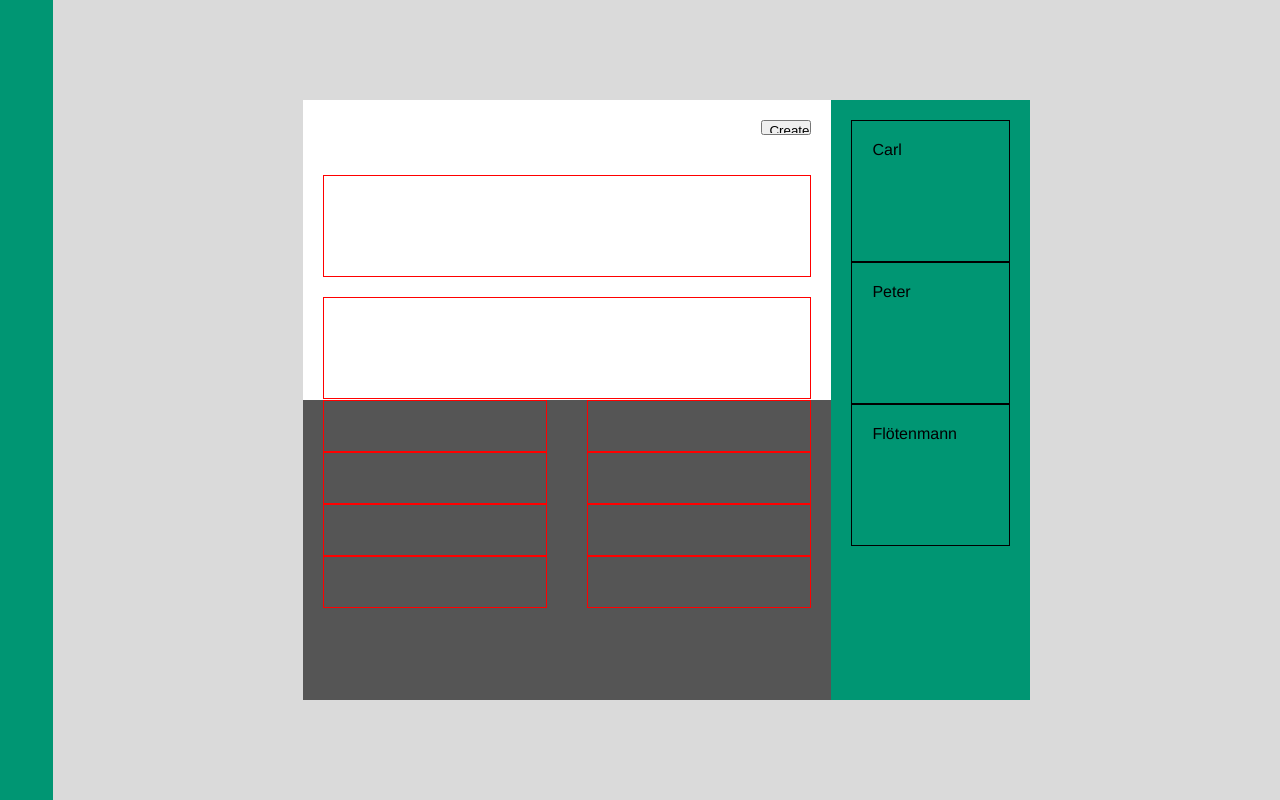
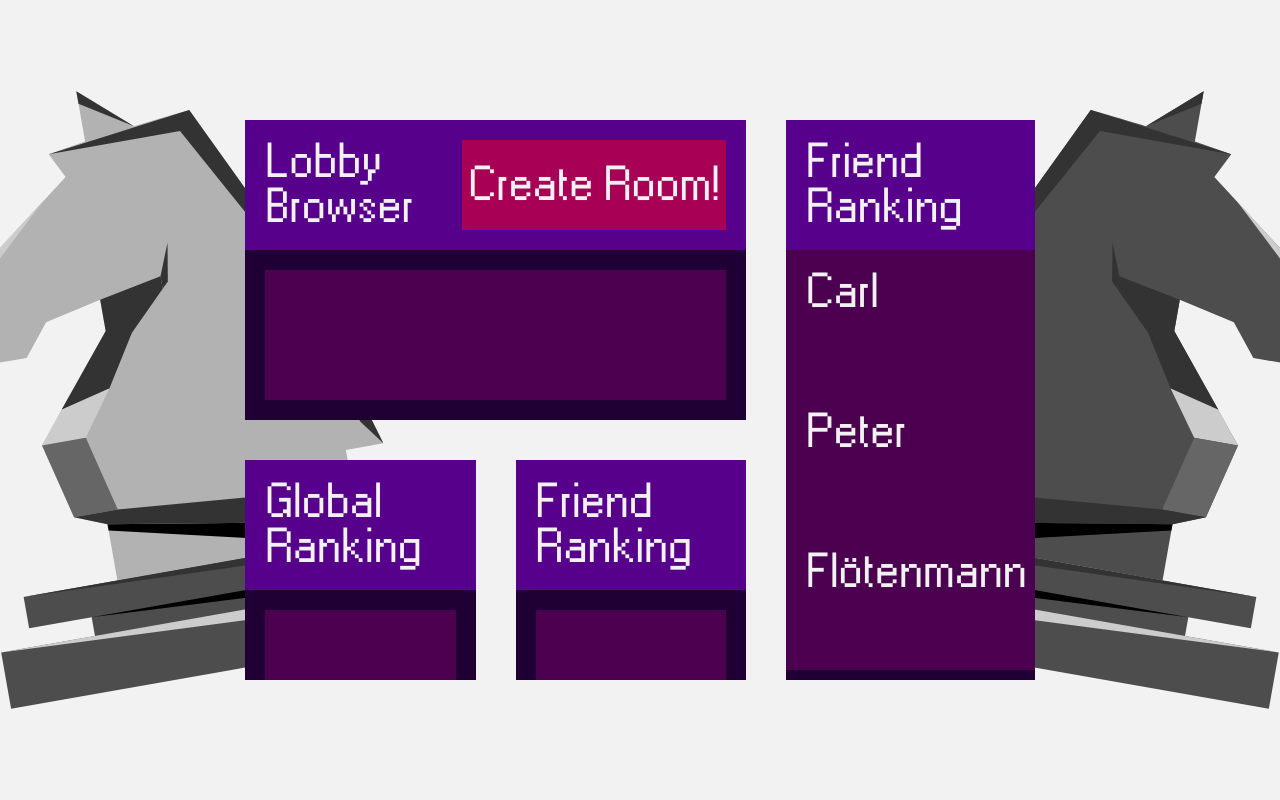
Before and after one commit to NeroAiur/P2P-Schach, a Django app: page /dashboard in a window 1280 px wide. Run offline with Django 5.2, Linux system fonts and the light colour scheme.

Commit message:
Added Clicki Bunti

```diff
--- a/django/chess_app/static/css/styles.css
+++ b/django/chess_app/static/css/styles.css
@@ -1,19 +1,32 @@
+@font-face {
+    font-family: "95";
+    src:
+      url("./fonts/w95fa.woff2") format("woff2"),
+      url("./fonts/w95fa.woff") format("woff");
+    font-weight: normal;
+    font-style: normal;
+}
+
+
 :root{
     --headerHeight: 150px;
     --footerHeight: 100px;
     --sidebarWidth: 200px;
     --contentPadding: 20px;
+    --doublePadding: calc(var(--contentPadding) * 2);
     --contentPaddingXL: 100px;
     --contentPaddingXXL: 150px;
     --spacingMargin: 100px 250px 100px 250px;
-    --font-size: 12pt;
-    --font-family:'Zilla Slab', Helvetica, sans-serif;
-    --colorMain: #0e7700;
-    --colorAccent1: #009673;
-    --colorAccent2: #d30070;
-    --colorText1:#996100;
-    --colorText2:#E39817;
-    --colorBackground: #dadada;
+    --font-size: 36pt;
+    --font-family:"95", serif;
+    --colorMain: #200034;
+    --colorAccent1: #56008c;
+    --colorAccent2: #4c0050;
+    --colorSignal: #a80054;
+    --colorBoardDark: #500028;
+    --colorText1:#f2f2f2;
+    --colorText2:#797979;
+    --colorBackground: #f2f2f2;
 
 }
 html{
@@ -24,12 +37,36 @@
 body{
     display: flex;
     align-items: stretch;
+    justify-content: center;
+
     height: 100%;
     width: 100%;
     margin: 0px;
-    background: #dadada;
+
     font-family: var(--font-family);
     font-size: var(--font-size);
+    color: var(--colorText1);
+
+    background: url(../Chesspieces/SVG/Background.svg) center no-repeat fixed;
+    background-size: cover;
+}
+
+p{
+    height: fit-content;
+    margin: 0px;
+}
+input{
+
+    font-family: var(--font-family);
+    font-size: var(--font-size);
+
+}
+input::placeholder{
+
+    font-family: var(--font-family);
+    font-size: var(--font-size);
+    color: var(--colorText2);
+
 }
 
 .wrapperXL{
@@ -37,20 +74,11 @@
     flex-direction: column;
     align-items: center;
     justify-content: center;
-    height: auto;
-    width: 100%;
-    margin: 100px 0px 100px 250px;
-    background: #111111;
-}
 
-.wrapperLogin{
-    display: flex;
-    flex-direction: column;
-    align-items: center;
-    justify-content: center;
     height: auto;
     width: 100%;
     margin: var(--spacingMargin);
+
     background: #111111;
 }
 
@@ -59,126 +87,176 @@
     flex-direction: row;
     align-items: stretch;
     justify-content: stretch;
+
     height: auto;
     width: 100%;
     margin: var(--spacingMargin);
-    background: #111111;
 }
 
 .wrapperL{
     display: flex;
     align-items: center;
-    align-self:flex-start;
-    justify-content: center;
-    height: 50%;
+    align-self:stretch;
+    justify-content: start;
+    flex-direction: column;
+
+    height: auto;
     width: 100%;
-    background: #111111;
 }
 
 .wrapperS {
     display: flex;
-    align-items: flex-end;
-    align-self:flex-end;
-    justify-content: flex-end;
-    height: 5%;
-    width:auto;
-    margin: var(--contentPadding);
+    align-items: stretch;
+    justify-content: stretch;
 
+    height: calc(50% - var(--doublePadding));
+    width: 100%;
+
+}
+
+.banner{
+    display:flex;
+    align-items: center;
+    flex-direction: row;
+
+    height: auto;
+    width: auto;
+    padding: var(--contentPadding);
+
+    background-color: var(--colorAccent1);
 }
 
 .loginForm{
     display: flex;
-    align-content: space-around;
+    align-self: center;
     flex-direction: column;
+
     height: 60%;
     width: 30%;
-    padding: var(--contentPaddingXXL);
-    background: #FFFFFF;
+
+    background: var(--colorMain);
 }
 
 .textInput{
-    margin: var(--contentPadding);
-}
-
-.inputLabel {
+    height: 50px;
+    width: auto;
     margin: var(--contentPadding);
 }
 
 .loginButton {
+    align-self: center;
+
+    height: auto;
+    width: 50%;
     margin: var(--contentPadding);
+
+    color: var(--colorText1);
+
+    background-color: var(--colorSignal);
+
+    border: none;
 }
 
 .roomBrowser{
-    background: #FFFFFF;
     display: flex;
     flex-direction: column;
-    align-self: flex-start;
-    width: 100%;
+    align-self: stretch;
+
+    width: auto;
     height: 50%;
+    margin: var(--contentPadding);
+
+    background: var(--colorMain);
+
 }
 
 .ranking{
-    background: #555555;
+    display: flex;
+    flex-direction: column;
+    align-self: stretch;
+
     width: 100%;
-    height: 100%;
-}
+    height: auto;
+    margin: var(--contentPadding);
 
-.sidebar{
-    background:#009673;
-    height: 100%;
-    width:10%;
+    background-color: var(--colorMain);
+
 }
 
 .friendbar {
-    background:#009673;
     height: auto;
     width: 30%;
-    margin: 100px 250px 100px 0px;
-    padding: var(--contentPadding);
+    margin: var(--contentPadding);
+
+    background:var(--colorMain);
 }
 
 .createRoom {
-    width: 50px;
+    margin-left: auto;
+
+    width: 300px;
     height: 100%;
+
+    color: var(--colorText1);
+    background-color: var(--colorSignal);
+
+    border:none;
 }
 
 .lobbyList {
-    height: 100%;
+    height: auto;
     width: auto;
+    margin: 0 0 var(--contentPadding) 0;
+
     overflow: auto;
 }
 
+.list{
+    height: auto;
+    width: auto;
+
+    align-self:stretch;
+
+    overflow-y: scroll;
+}
+
 .lobbyCard {
-    height: 100px;
+    height: 150px;
     width: auto;
     margin: var(--contentPadding);
-    border: 1px solid red;
+
+    background-color: var(--colorAccent2);
 }
 
 .rankingCard {
-    height: 50px;
+    height: 75px;
     width: auto;
-    margin: 0 var(--contentPadding) 0 var(--contentPadding);
-    border: 1px solid red;
+    margin:  var(--contentPadding);
+
+    background-color: var(--colorAccent2);
 }
 
 .gameBoard {
-    height:100%;
-    align-self: flex-start;
-    background: rebeccapurple;
+    align-self: stretch;
+
+    height:auto;
+    margin: var(--contentPadding)
 }
 
 .friendCard {
     width:auto;
     height: 100px;
-    border: 1px solid black;
     padding: var(--contentPadding);
+
+    background-color: var(--colorAccent2);
 }
 
 .gameInfo {
-    background: #996100;
-    height: 100%;
+    height: auto;
     width: 0px;
+    margin: var(--contentPadding);
+
+    background: var(--colorMain);
 }
 
 .textBox {
@@ -186,6 +264,7 @@
     height: fit-content;
     width: auto;
     align-items: center;
+    justify-content: center;
     margin: var(--contentPaddingXL);
 }
 
--- a/django/chess_app/static/js/dashboard.js
+++ b/django/chess_app/static/js/dashboard.js
@@ -34,7 +34,7 @@
     }
 
     registerLobbyNav(){
-        const navBar = setUpHTML("div",{class:"wrapperS"},this.Ref);
+        const navBar = document.getElementById("roomBrowserBanner")
         const createButton = setUpHTML("input", {type:"button", class:"createRoom", id:"createRoom", value:"Create Room!"}, navBar);
 
         createButton.addEventListener("click", () => {
@@ -43,7 +43,7 @@
 
         })
 
-        const lobbyList = setUpHTML("div", {class: "lobbyList", id:"lobbyList"}, this.Ref);
+        this.lobbyList = setUpHTML("div", {class: "lobbyList", id:"lobbyList"}, this.Ref);
 
         for(let i=0; i<20; i++){
             setUpHTML("div",{class:"lobbyCard"}, lobbyList);
@@ -71,10 +71,12 @@
     }
 
     async fetchRanking(){
-        const response = [1,2,3,4];
+        const response = [1,2,3,4,5];
+
+        this.rankingList = setUpHTML("div", {class: "list", id:"rankingList"}, this.ref);
 
         response.forEach((ranks)=> {
-            setUpHTML("div",{class:"rankingCard"}, this.ref);
+            setUpHTML("div",{class:"rankingCard"}, this.rankingList);
         })
     }
 }
@@ -94,9 +96,11 @@
     async fetchFriends(){
         const response =["Carl", "Peter", "Flötenmann"]
 
+        this.friendList = setUpHTML("div", {class: "list", id:"friendList"}, this.ref);
+
         response.forEach((friend)=>{
 
-            const card = setUpHTML("div",{class:"friendCard", id:"friendCard"},this.ref)
+            const card = setUpHTML("div",{class:"friendCard", id:"friendCard"},this.friendList)
 
             const txt = document.createTextNode(friend);
 
--- a/django/chess_app/static/js/helperScripts.js
+++ b/django/chess_app/static/js/helperScripts.js
@@ -39,9 +39,16 @@
 
 }
 
-export function hash(input) {
+export async function hash(input) {
 
-    hashedInput = digest("SHA-256", input)
+    const encoder = new TextEncoder();
+    const data = encoder.encode(input);
+
+    const byteArray = await window.crypto.subtle.digest("SHA-256", data)
+
+    const hashedInput = new Int32Array(byteArray);
+
+    console.log(hashedInput)
 
     return hashedInput
 
--- a/django/chess_app/templates/chessboard.html
+++ b/django/chess_app/templates/chessboard.html
@@ -18,6 +18,10 @@
         </svg>
         <div class="gameInfo" id="gameInfo">
 
+            <div id="gameBanner" class="banner">
+                <p>Ranked Game</p>
+            </div>
+
         </div>
 
     </div>
--- a/django/chess_app/templates/dashboard.html
+++ b/django/chess_app/templates/dashboard.html
@@ -11,21 +11,48 @@
 </head>
 
 <body>
-    <div id="sidebar" class="sidebar"></div>
-    <div id="wrapper" class="wrapperXL">
+    <div id="wrapperXL" class="wrapperXLR">
 
-        <div id="roomBrowser" class="roomBrowser">
-        </div>
-        <div class="wrapperL">
-            <div id="globalRanking" class="ranking">
+        <div id="wrapperL" class="wrapperL">
+
+            <div id="roomBrowser" class="roomBrowser">
+
+                <div id="roomBrowserBanner" class="banner">
+                    <p>Lobby Browser</p>
+                </div>
 
             </div>
-            <div id="friendRanking" class="ranking">
+
+            <div class="wrapperS">
+
+                <div id="globalRanking" class="ranking">
+
+                    <div id="globalBrowserBanner" class="banner">
+                        <p>Global Ranking</p>
+                    </div>
+
+                </div>
+
+                <div id="friendRanking" class="ranking">
+
+                    <div id="friendBrowserBanner" class="banner">
+                        <p>Friend Ranking</p>
+                    </div>
+
+                </div>
 
             </div>
         </div>
+
+        <div id="friendbar" class="friendbar">
+
+            <div id="friendListBanner" class="banner">
+                <p>Friend Ranking</p>
+            </div>
+
+        </div>
+
     </div>
-    <div id="friendbar" class="friendbar"></div>
 
 </body>
 
--- a/django/chess_app/templates/index.html
+++ b/django/chess_app/templates/index.html
@@ -11,13 +11,15 @@
     </head>
 
     <body>
-        <div id="wrapper" class="wrapperLogin">
 
-            <div id="loginForm" class="loginForm">
+        <div id="loginForm" class="loginForm">
 
+            <div id="loginBanner" class="banner">
+                <p>Welcome To P2P-Chess!</p>
             </div>
 
         </div>
+
     </body>
 
 </html>
```
Also changed, not shown: django/chess_app/static/js/chessboard.js (+50 -14 lines), django/chess_app/static/js/loginForm.js (+23 -29 lines), django/chess_app/static/js/pieces.js (+8 -2 lines), django/chess_app/static/Chesspieces/SVG/Background.svg (added), django/chess_app/static/css/fonts/w95fa.woff (added), django/chess_app/static/css/fonts/w95fa.woff2 (added), django/chess_app/templates/SVG/Background.svg (added).
